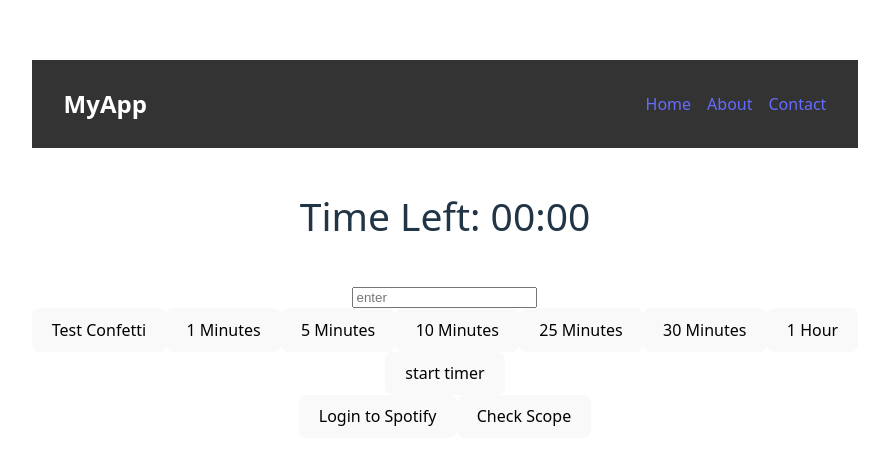
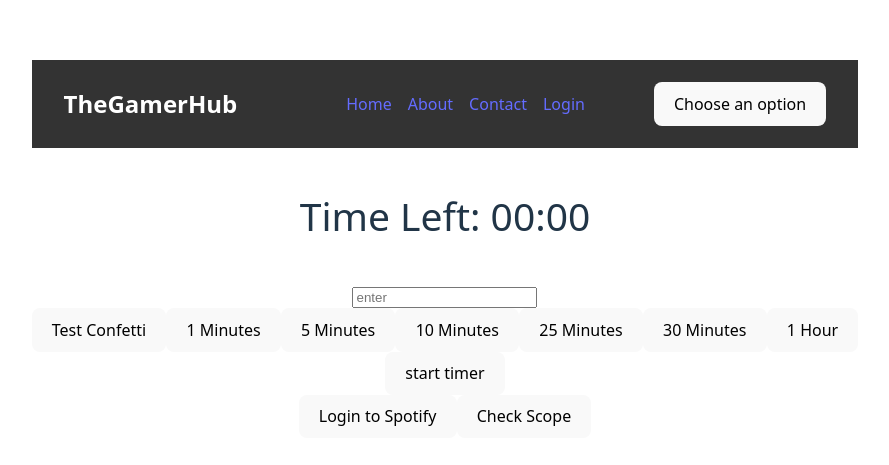
Before and after one commit to Ryanrod21/ReactPractice, a React (Vite) app: page / in a window 1280 px wide. Shown: the part 151-616 px from the top of the page, without its empty margins (195-1084 px from the left). Built offline with nearby package versions, Linux system fonts and the light colour scheme.

Commit message:
Navbar + css

```diff
--- a/src/component/NavBar.jsx
+++ b/src/component/NavBar.jsx
@@ -1,24 +1,13 @@
-import React from 'react';
+import '../navbar.css'
 
 const Navbar = () => {
-  return (
-    <nav style={styles.nav}>
-      <h2 style={styles.logo}>MyApp</h2>
-      <ul style={styles.navLinks}>
-        <li><a href="#">Home</a></li>
-        <li><a href="#">About</a></li>
-        <li><a href="#">Contact</a></li>
-      </ul>
-    </nav>
-  );
-};
 
   const styles = {
     nav: {
       display: 'flex',
       justifyContent: 'space-between',
       alignItems: 'center',
-    padding: '1rem 2rem',
+      padding: '16px 32px',
       background: '#333',
       color: '#fff',
     },
@@ -28,8 +17,33 @@ const styles = {
     navLinks: {
       listStyle: 'none',
       display: 'flex',
-    gap: '1rem',
+      gap: '16px',
     },
   };
 
+
+
+
+return (
+    <nav style={styles.nav}>
+      <h2 style={styles.logo}>TheGamerHub</h2>
+      <ul style={styles.navLinks}>
+        <li><a href="#">Home</a></li>
+        <li><a href="#">About</a></li>
+        <li><a href="#">Contact</a></li>
+        <li><a href="#">Login</a></li>
+      </ul>
+      <div class="dropdown">
+  <button class="dropdown-toggle">Choose an option</button>
+  <ul class="dropdown-menu">
+    <li>Apple</li>
+    <li>Banana</li>
+    <li>Orange</li>
+  </ul>
+</div>
+    </nav>
+  );
+};
+
+
 export default Navbar;
--- /dev/null
+++ b/src/navbar.css
@@ -0,0 +1,31 @@
+
+  .dropdown {
+    position: relative;
+    display: inline-block;
+  }
+
+  .dropdown-menu {
+    display: none;
+    position: absolute;
+    background-color: white;
+    border: 1px solid #ccc;
+    margin-top: 4px;
+    list-style: none;
+    padding: 0;
+    width: 150px;
+    border-radius: 6px;
+    box-shadow: 0 2px 8px rgba(0,0,0,0.1);
+  }
+
+  .dropdown-menu li {
+    padding: 10px;
+    cursor: pointer;
+  }
+
+  .dropdown-menu li:hover {
+    background-color: #f0f0f0;
+  }
+
+  .dropdown.show .dropdown-menu {
+    display: block;
+  }
```
Lines whose indentation alone changed are shown as unchanged.
